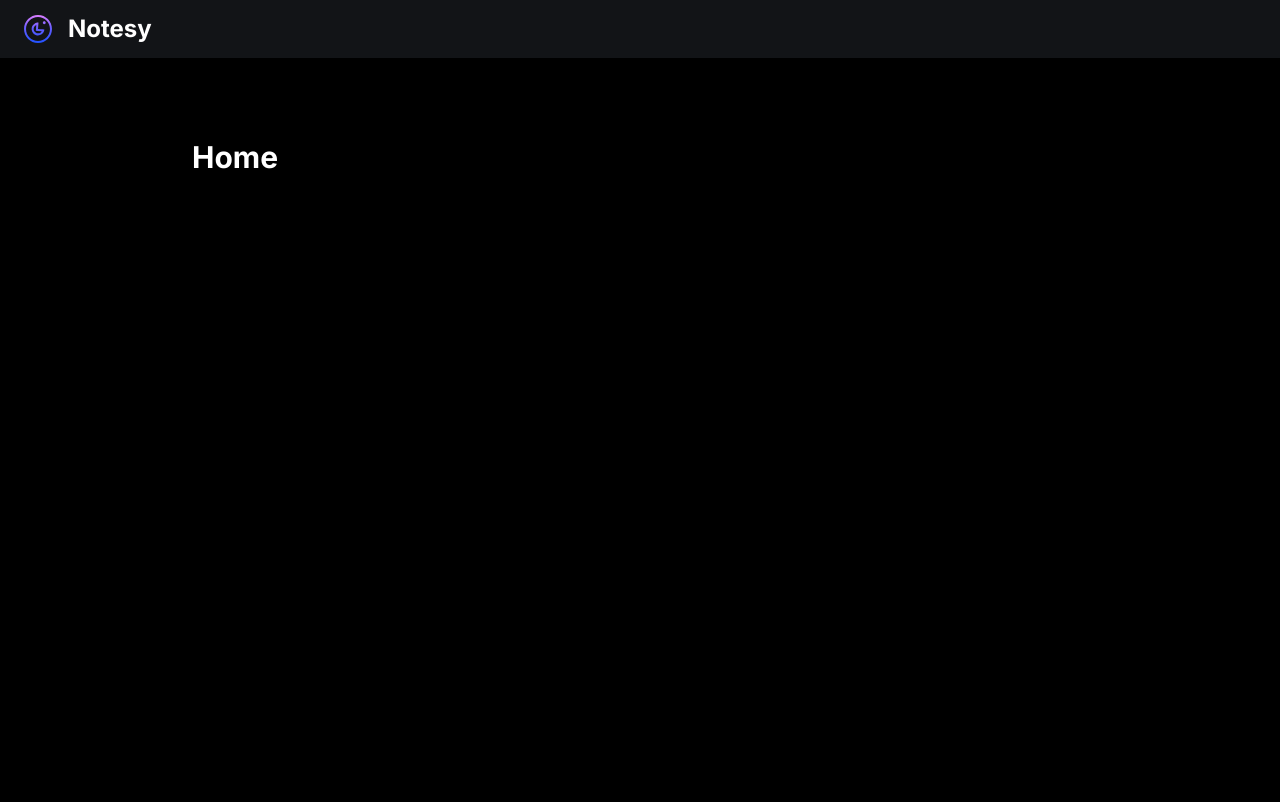
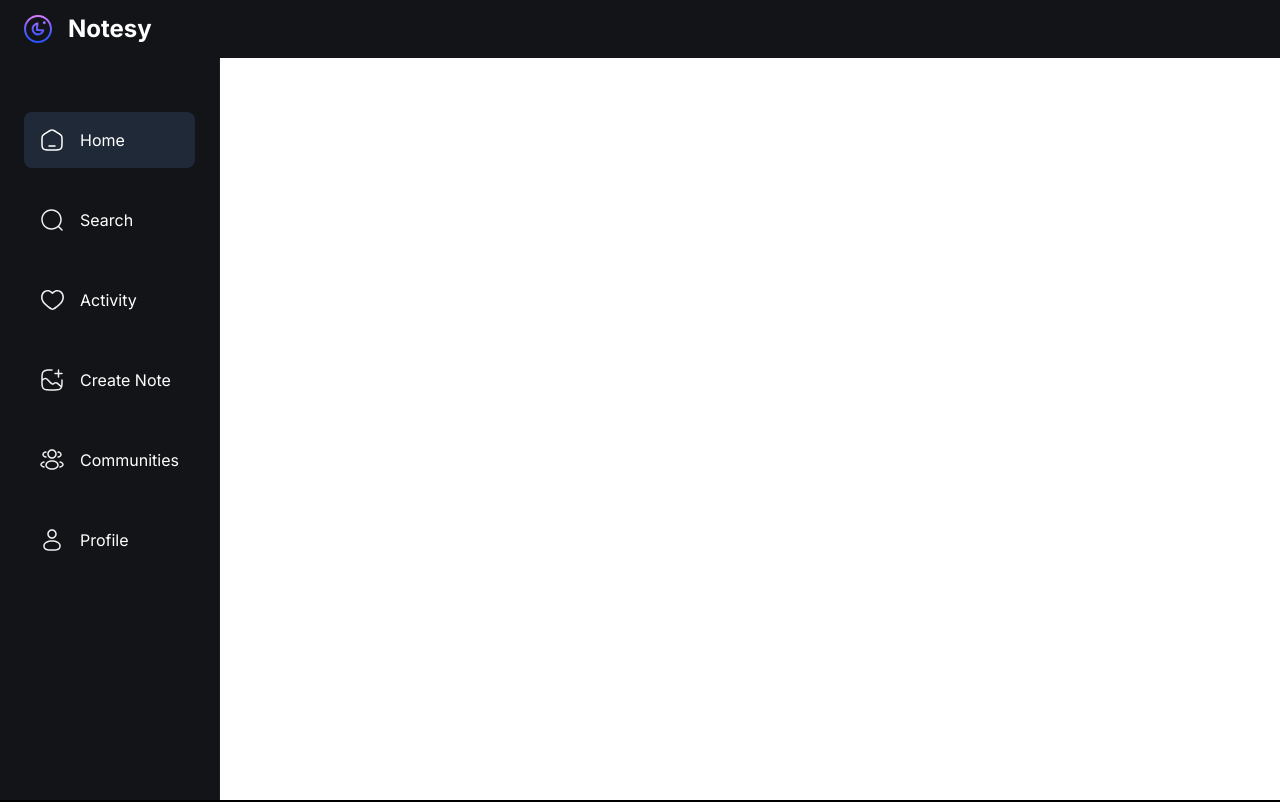
Before and after one commit to virajjadhao5566/NoteSy, a Next.js app: page / in a window 1280 px wide. Shown: the top 802 px of the page. Built offline with nearby package versions, Linux system fonts and the light colour scheme; no server answers.

Commit message:
sidebar done

```diff
--- a/components/shared/Leftsidebar.tsx
+++ b/components/shared/Leftsidebar.tsx
@@ -1,4 +1,52 @@
-function Leftsidebar(){
-    return <h1>Leftsidebar</h1>
+"use client"
+import { sidebarLinks } from "@/constants"
+import { SignOutButton, SignedIn } from "@clerk/nextjs"
+import Image from "next/image"
+import Link from "next/link"
+import { usePathname, useRouter } from "next/navigation"
+
+function Leftsidebar() {
+    const router = useRouter()
+    const pathName = usePathname()
+    return (
+        <section className="custom-scrollbar leftsidebar">
+            <div className="flex w-full flex-1 flex-col gap-6 px-6">
+                {sidebarLinks.map((link) => {
+                    const isActive = (pathName.includes(link.route) && link.route.length > 1) || pathName === link.route;
+                    return (
+                        <Link
+                            href={link.route}
+                            key={link.label}
+                            className={`leftsidebar_link ${isActive && 'bg-gray-800'}`}
+                        >
+                            <Image
+                                src={link.imgURL}
+                                alt={link.label}
+                                width={24}
+                                height={24}
+                            />
+                            <p className="text-light-1 max-lg:hidden">{link.label}</p>
+                        </Link>
+                    )
+                }
+                )}
+            </div>
+            <div className="mt-10 px-6">
+                <SignedIn>
+                    <SignOutButton signOutCallback={()=>router.push('/sign-in')}>
+                        <div className="flex cursor-pointer gap-4 p-4">
+                            <Image
+                                src={'/assets/logout.svg'}
+                                alt="logout"
+                                width={24}
+                                height={24}
+                            />
+                            <p className="text-light-2 max-lg:hidden">LogOut</p>
+                        </div>
+                    </SignOutButton>
+                </SignedIn>
+            </div>
+        </section>
+    )
 }
 export default Leftsidebar
--- /dev/null
+++ b/constants/index.ts
@@ -0,0 +1,44 @@
+export const sidebarLinks = [
+    {
+      imgURL: "/assets/home.svg",
+      route: "/",
+      label: "Home",
+    },
+    {
+      imgURL: "/assets/search.svg",
+      route: "/search",
+      label: "Search",
+    },
+    {
+      imgURL: "/assets/heart.svg",
+      route: "/activity",
+      label: "Activity",
+    },
+    {
+      imgURL: "/assets/create.svg",
+      route: "/create-note",
+      label: "Create Note",
+    },
+    {
+      imgURL: "/assets/community.svg",
+      route: "/communities",
+      label: "Communities",
+    },
+    {
+      imgURL: "/assets/user.svg",
+      route: "/profile",
+      label: "Profile",
+    },
+  ];
+
+  export const profileTabs = [
+    { value: "threads", label: "Threads", icon: "/assets/reply.svg" },
+    { value: "replies", label: "Replies", icon: "/assets/members.svg" },
+    { value: "tagged", label: "Tagged", icon: "/assets/tag.svg" },
+  ];
+
+  export const communityTabs = [
+    { value: "threads", label: "Threads", icon: "/assets/reply.svg" },
+    { value: "members", label: "Members", icon: "/assets/members.svg" },
+    { value: "requests", label: "Requests", icon: "/assets/request.svg" },
+  ];
```
